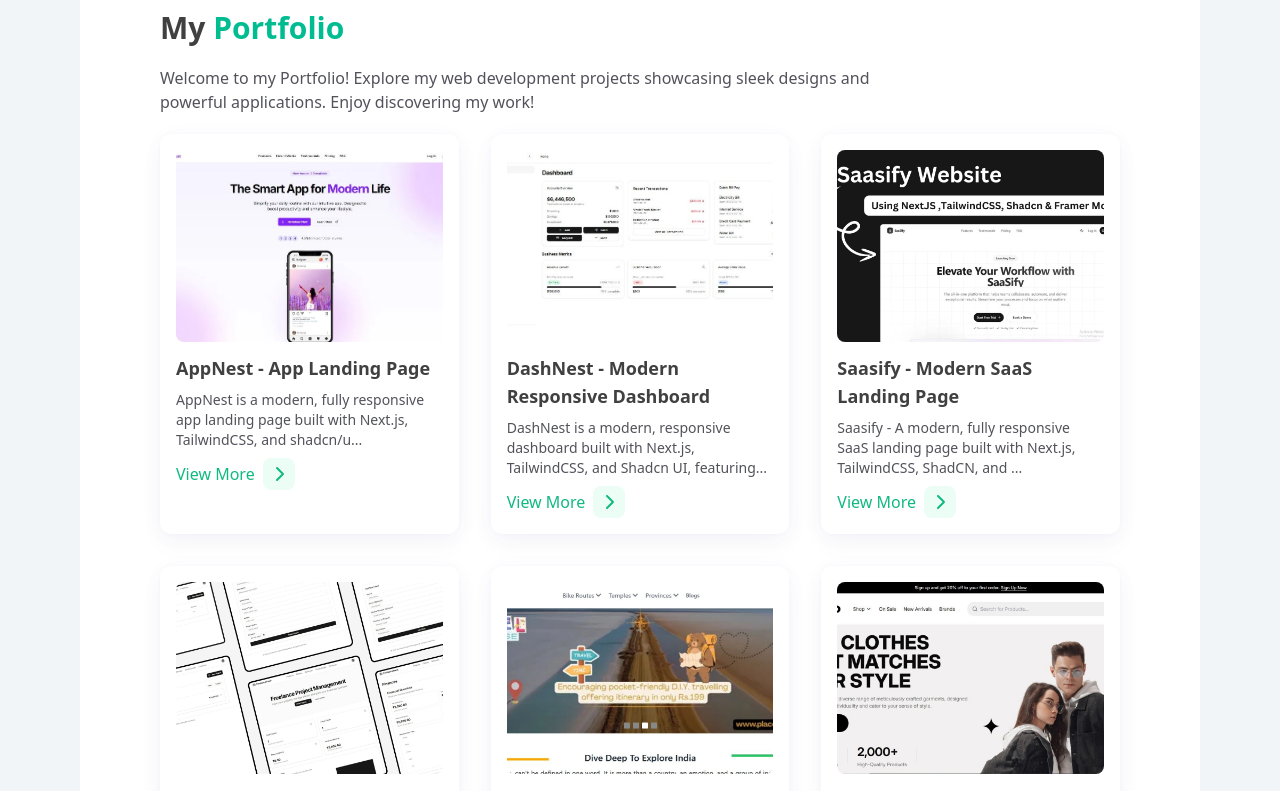
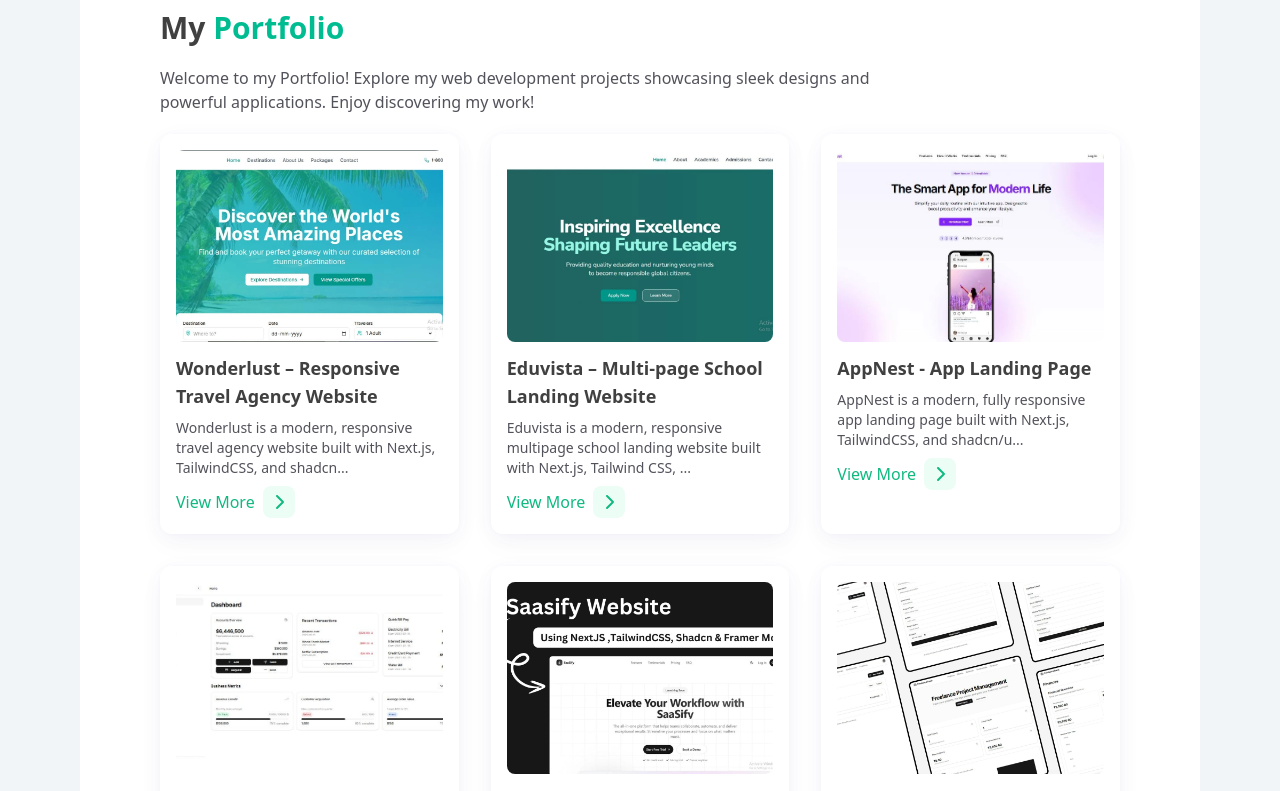
Before and after one commit to pawantech12/pawan-kumavat-personal-portfolio, a React (Vite) app in the folder client/: page / in a window 1280 px wide. Shown: the part 3680-4471 px from the top of the page. Built offline with nearby package versions, Linux system fonts and the light colour scheme.

Commit message:
added more projects

```diff
--- a/client/src/data/PortfolioData.js
+++ b/client/src/data/PortfolioData.js
@@ -15,8 +15,26 @@
 import portfolio15 from "../img/portfolio15.webp";
 import portfolio16 from "../img/portfolio16.webp";
 import portfolio17 from "../img/portfolio17.webp";
+import portfolio18 from "../img/portfolio18.webp";
+import portfolio19 from "../img/portfolio19.webp";
 
 const PortfolioData = [
+  {
+    id: 19,
+    title: "Wonderlust – Responsive Travel Agency Website",
+    image: portfolio19,
+    description:
+      "Wonderlust is a modern, responsive travel agency website built with Next.js, TailwindCSS, and shadcn/ui. It features beautifully designed pages for Home, About, Destinations, Packages, and Contact—perfect for showcasing travel services with a clean and engaging user experience.",
+    link: "https://github.com/pawantech12/wonderlust-travel-agency-website",
+  },
+  {
+    id: 18,
+    title: "Eduvista – Multi-page School Landing Website",
+    image: portfolio18,
+    description:
+      "Eduvista is a modern, responsive multipage school landing website built with Next.js, Tailwind CSS, and ShadCN UI, featuring clean design and pages like Home, About, Academics, Admissions, and Contact.",
+    link: "https://github.com/pawantech12/eduvista-school-website",
+  },
   {
     id: 17,
     title: "AppNest - App Landing Page",
```
Also changed, not shown: client/src/img/portfolio18.webp (added), client/src/img/portfolio19.webp (added).
